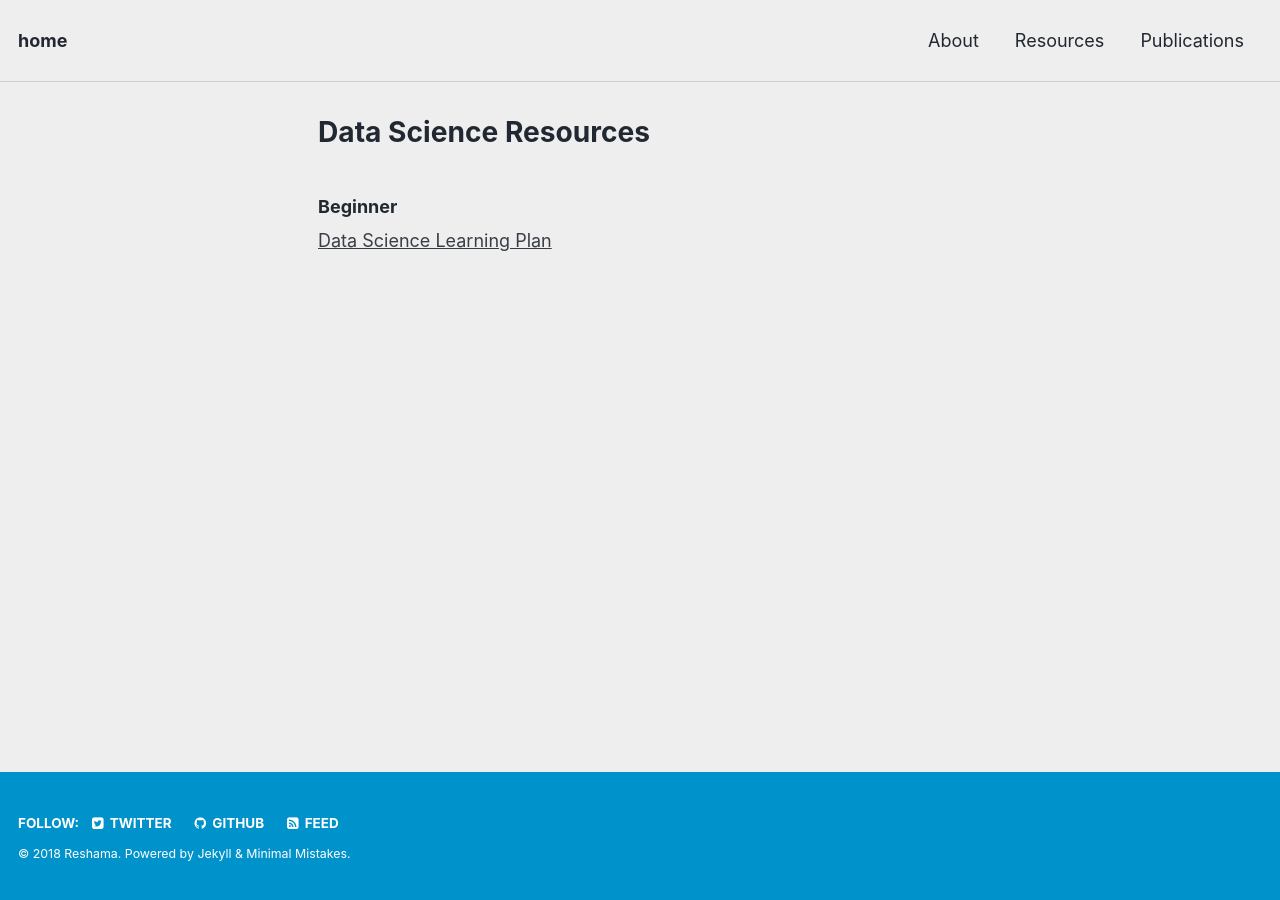
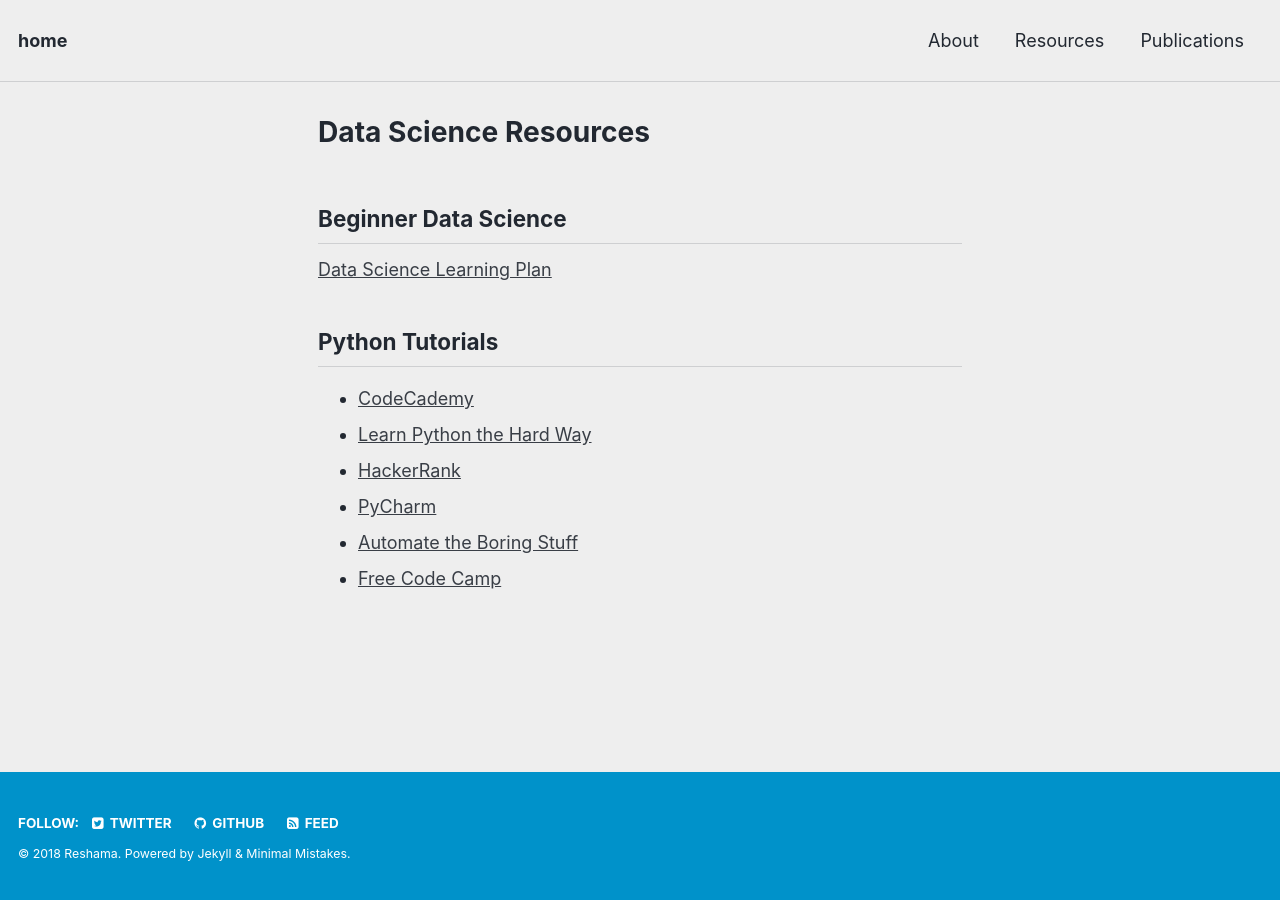
Before and after one commit to reshamas/reshamas.github.io, a Jekyll site: the page built from resources/ds_learning.md, in a window 1280 px wide. Built offline with Jekyll 4.4.1, drawn with Linux system fonts in a browser that asks for light colours.

Commit message:
Update ds_learning.md

```diff
--- a/resources/ds_learning.md
+++ b/resources/ds_learning.md
@@ -5,5 +5,13 @@ tags:
 comments: false
 ---
 
-### Beginner
+## Beginner Data Science
 [Data Science Learning Plan](https://www.analyticsvidhya.com/blog/2017/01/the-most-comprehensive-data-science-learning-plan-for-2017/)
+
+## Python Tutorials
+- [CodeCademy](https://www.codecademy.com)
+- [Learn Python the Hard Way](https://learnpythonthehardway.org/python3/)
+- [HackerRank](https://www.hackerrank.com/domains/python)
+- [PyCharm](https://www.jetbrains.com/pycharm-edu/)
+- [Automate the Boring Stuff](https://automatetheboringstuff.com)
+- [Free Code Camp](https://medium.freecodecamp.org/learning-python-from-zero-to-hero-120ea540b567)
```
